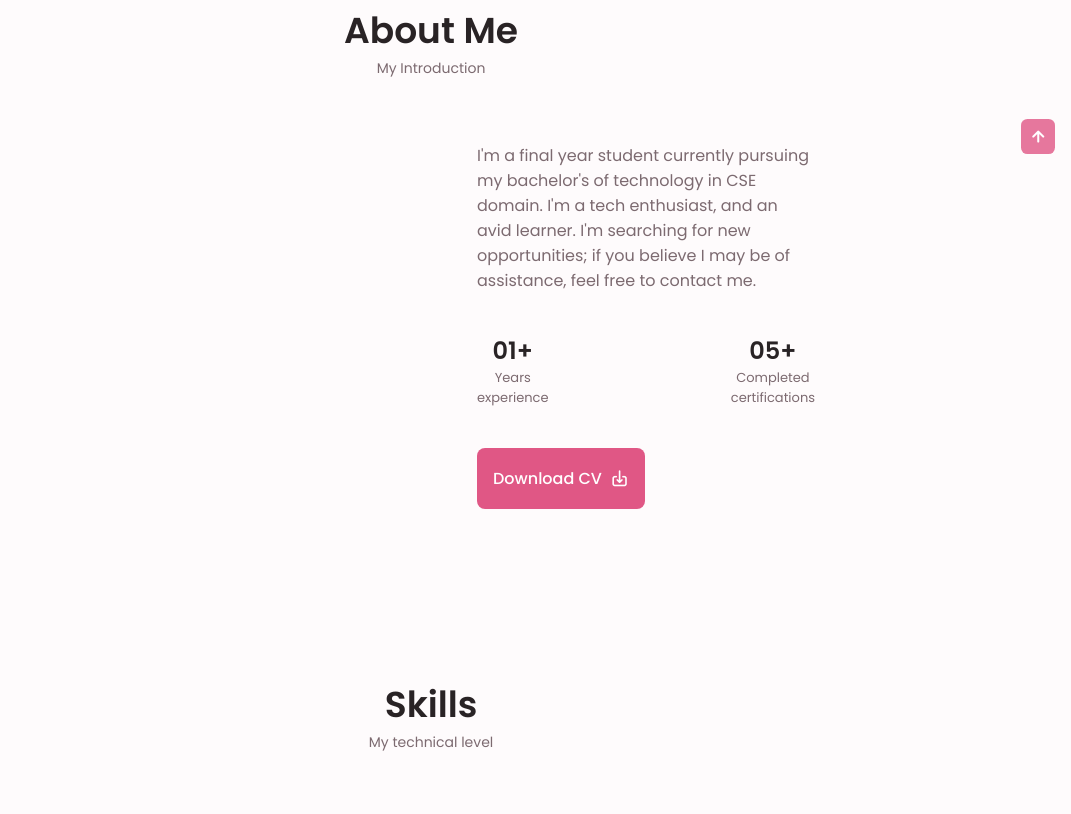
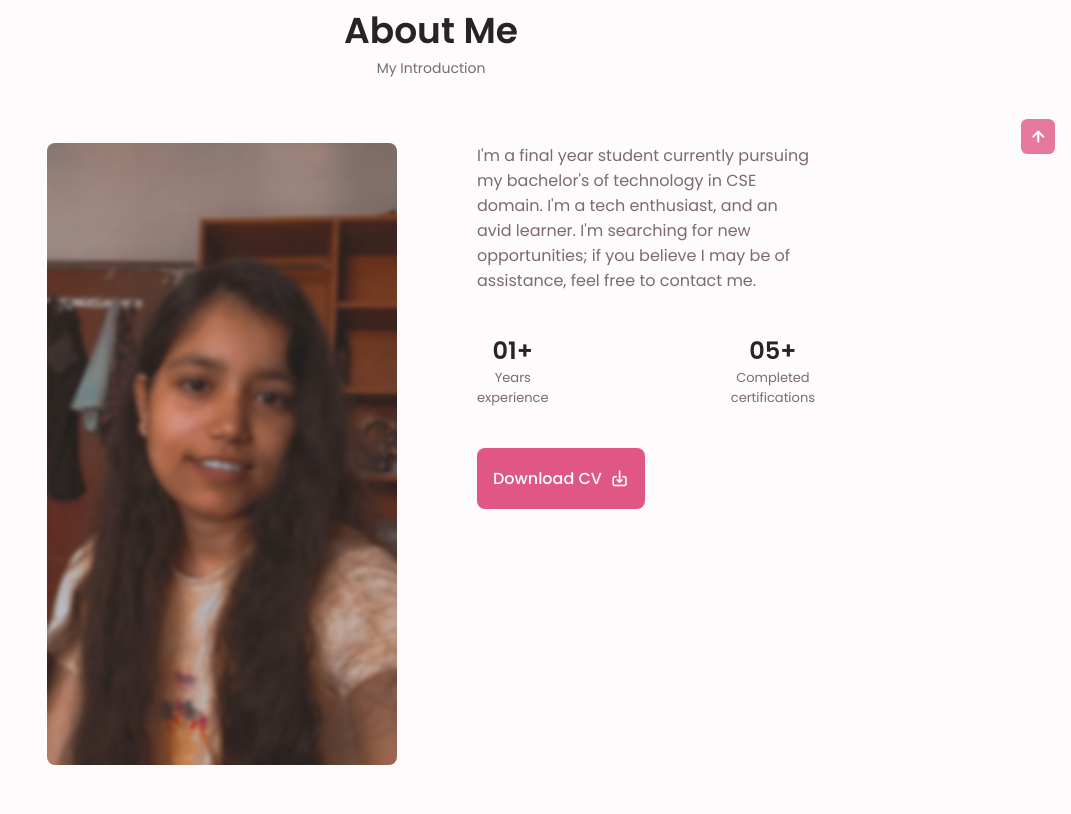
Before and after one commit to ShanuDubey/ShanuDubey.github.io, a plain HTML site: page index.html in a window 1280 px wide. Shown: the part 806-1620 px from the top of the page, without its empty margins (209-1280 px from the left). Drawn offline with nearby package versions, Linux system fonts and the light colour scheme.

Commit message:
Update index.html

```diff
--- a/index.html
+++ b/index.html
@@ -134,7 +134,7 @@
                 <span class="section__subtitle">My Introduction</span>
 
                 <div class="about__container container grid">
-                    <img src="packages/images/1644692186514.jpg" alt="" class="about__img">
+                    <img src="packages/images/1687067761987.jpg" alt="" class="about__img">
                     <div class="about__data">
                         <p class="about__description">
                             I'm a final year student currently pursuing my bachelor's of technology in CSE domain. I'm a tech enthusiast, and an avid learner. I'm searching for new opportunities; if you believe I may be of assistance, feel free to contact me.
```
